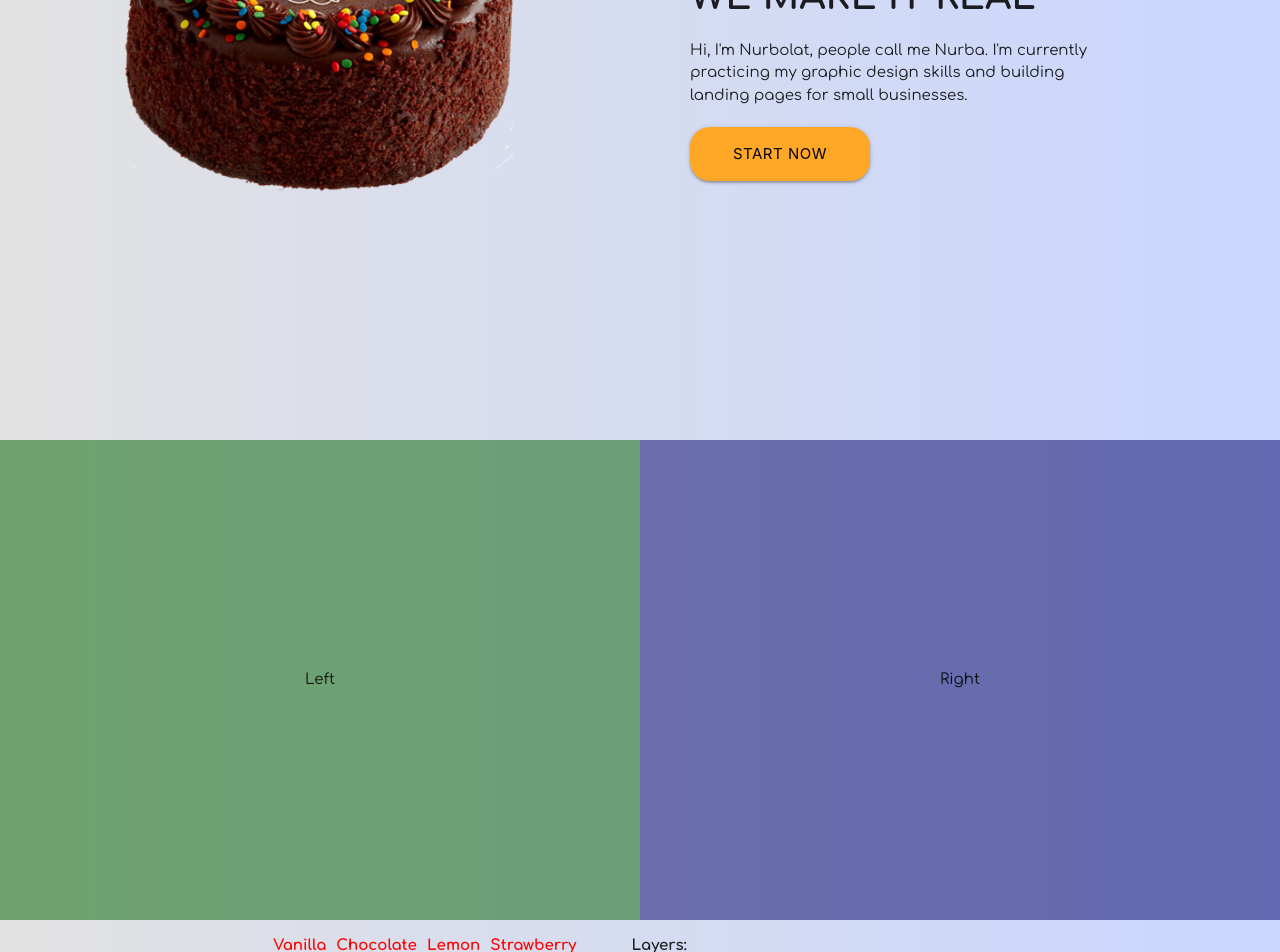
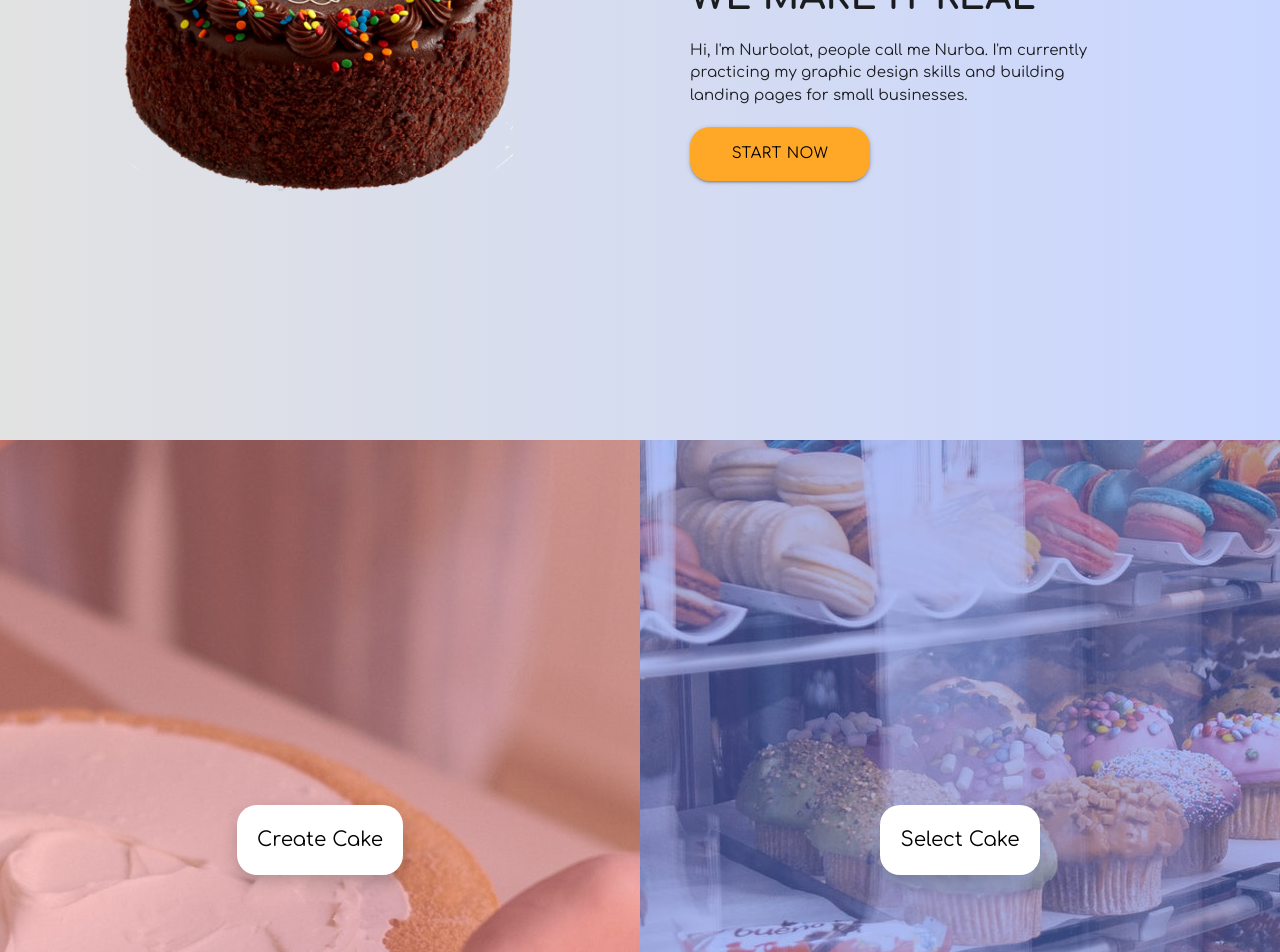
Before and after one commit to aimakov/cake_shop, a React (Create React App) app: page / in a window 1280 px wide. Shown: the part 380-1332 px from the top of the page. Built offline with nearby package versions, Linux system fonts and the light colour scheme.

Commit message:
Added Sides and smooth scrolling to it + Separated pages

```diff
--- a/package.json
+++ b/package.json
@@ -11,7 +11,7 @@
         "react-icons": "^4.2.0",
         "react-router-dom": "^5.2.0",
         "react-scripts": "4.0.3",
-        "react-scroll": "^1.8.3",
+        "react-scroll": "^1.8.4",
         "styled-components": "^5.3.0",
         "web-vitals": "^1.1.2"
     },
--- a/src/App.js
+++ b/src/App.js
@@ -1,6 +1,7 @@
 import "./App.css";
 import Layout from "./pages/Layout";
-import MenuPage from "./pages/MenuPage";
+import SelectCake from "./pages/SelectCake";
+import CreateCake from "./pages/CreateCake";
 import { BrowserRouter as Router, Switch, Route } from "react-router-dom";
 
 function App() {
@@ -9,7 +10,8 @@ function App() {
             <Router>
                 <Switch>
                     <Route path="/" exact component={Layout} />
-                    <Route path="/menu" exact component={MenuPage} />
+                    <Route path="/select" exact component={SelectCake} />
+                    <Route path="/create" exact component={CreateCake} />
                 </Switch>
             </Router>
         </>
--- a/src/Components/CakeBuilder/CakeBuilder.css
+++ b/src/Components/CakeBuilder/CakeBuilder.css
@@ -10,7 +10,7 @@
     align-items: flex-start;
     height: 320px;
     position: relative;
-    /* margin-bottom: 100px; */
+    margin-top: 170px;
 }
 
 .CakeBuilderFirstColumn {
--- a/src/Components/Intro/index.js
+++ b/src/Components/Intro/index.js
@@ -2,8 +2,20 @@ import React from "react";
 import "./Intro.css";
 import Cake_1 from "../../images/Intro_cake.png";
 import Cake_2 from "../../images/Intro_cake_2.png";
+import styled from "styled-components";
+
+import { Link } from "react-scroll";
 
 const Intro = () => {
+    const StartNow = () => {
+        window.scroll(0, 0);
+    };
+
+    const StartNowButton = styled(Link)`
+        width: 180px;
+        border-radius: 20px;
+    `;
+
     return (
         <>
             <div className="row intro valign-wrapper">
@@ -19,9 +31,17 @@ const Intro = () => {
                         Hi, I'm Nurbolat, people call me Nurba. I'm currently practicing my graphic design skills and building landing pages for small
                         businesses.{" "}
                     </p>
-                    <button className="waves-effect waves-light btn-large orange lighten-1 black-text" style={{ borderRadius: "20px", width: "180px" }}>
+                    <StartNowButton
+                        to="sides"
+                        smooth={true}
+                        duration={750}
+                        spy={true}
+                        exact="true"
+                        onClick={StartNow}
+                        className="waves-effect waves-light btn-large orange lighten-1 black-text"
+                    >
                         Start Now
-                    </button>
+                    </StartNowButton>
                 </div>
                 {/* <div className="col l4 hide-on-med-and-down center">
                     <img class="responsive-img intro_cake" src={Cake_2} />
--- a/src/Components/Sides/Sides.css
+++ b/src/Components/Sides/Sides.css
@@ -1,52 +1,98 @@
 .SidesContainer {
     width: 100vw;
-    height: 60vh;
+    height: 100vh;
     display: flex;
     flex-direction: row;
     position: relative;
 }
 
+.SidesContainer a {
+    text-decoration: none;
+    z-index: 10;
+    font-size: 20px;
+    border-radius: 20px;
+    cursor: pointer;
+    color: #000;
+    /* width: 100px; */
+    /* height: 30px; */
+    padding: 20px;
+    background-color: white;
+    box-shadow: 0 8px 16px 0 rgba(0, 0, 0, 0.2);
+    transition: all 0.2s ease-in-out;
+}
+
+.SidesContainer a:hover {
+    background-color: rgba(255, 255, 255, 0.8);
+}
+
 .SidesLeft {
+    background: url("../../images/create.jpeg") center center no-repeat;
+    /* background-size: cover; */
     width: 50%;
     position: absolute;
     height: 100%;
     background-color: rgba(0, 100, 0, 0.5);
+
     display: flex;
     flex-direction: column;
     justify-content: center;
     align-items: center;
 
-    transition: all 0.5s ease-in-out;
+    transition: all 1.2s ease-in-out;
+}
+
+.SidesLeft::after {
+    position: absolute;
+    content: "";
+    width: 100%;
+    height: 100%;
+    background-color: rgba(254, 147, 147, 0.5);
+    z-index: 2;
 }
 
 .SidesRight {
+    background: url("../../images/select.jpeg") center center no-repeat;
+    /* background-size: 100%; */
     width: 50%;
     position: absolute;
     height: 100%;
     left: 50%;
-    background-color: rgba(0, 0, 100, 0.5);
+    /* background-color: rgba(0, 0, 100, 0.5); */
     display: flex;
     flex-direction: column;
     justify-content: center;
     align-items: center;
 
-    transition: all 0.5s ease-in-out;
+    transition: all 1.2s ease-in-out;
+}
+
+.SidesRight::after {
+    position: absolute;
+    content: "";
+    width: 100%;
+    height: 100%;
+    background-color: rgba(93, 123, 234, 0.5);
+    z-index: 2;
 }
 
 .LeftBig {
-    width: 70%;
+    width: 80%;
+    z-index: 100;
 }
 
 .RightBig {
-    width: 70%;
-    left: 30%;
+    width: 80%;
+    left: 20%;
+    z-index: 100;
 }
 
 .LeftSmall {
-    width: 30%;
+    width: 20%;
+    z-index: 1;
 }
 
 .RightSmall {
-    width: 30%;
-    left: 70%;
+    width: 20%;
+    left: 80%;
+    z-index: 1;
 }
--- a/src/Components/Sides/index.js
+++ b/src/Components/Sides/index.js
@@ -17,12 +17,12 @@ const Sides = () => {
 
     return (
         <>
-            <div className="SidesContainer">
+            <div className="SidesContainer" id="sides">
                 <div className={leftClass} onMouseEnter={LeftHover} onMouseLeave={() => (setLeftClass("SidesLeft"), setRightClass("SidesRight"))}>
-                    Left
+                    <a href="/create">Create Cake</a>
                 </div>
                 <div className={rightClass} onMouseEnter={RightHover} onMouseLeave={() => (setLeftClass("SidesLeft"), setRightClass("SidesRight"))}>
-                    Right
+                    <a href="/select">Select Cake</a>
                 </div>
             </div>
         </>
--- /dev/null
+++ b/src/pages/CreateCake.js
@@ -0,0 +1,13 @@
+import React from "react";
+import Navbar from "./../Components/Navbar/Navbar";
+import CakeBuilder from "../Components/CakeBuilder";
+const CreateCake = () => {
+    return (
+        <>
+            <Navbar />
+            <CakeBuilder />
+        </>
+    );
+};
+
+export default CreateCake;
--- a/src/pages/Layout.js
+++ b/src/pages/Layout.js
@@ -11,8 +11,8 @@ const Layout = () => {
             <Navbar />
             <Intro />
             <Sides />
-            <CakeBuilder />
-            <CakeDetails />
+            {/* <CakeBuilder />
+            <CakeDetails /> */}
         </>
     );
 };
--- /dev/null
+++ b/src/pages/SelectCake.js
@@ -0,0 +1,14 @@
+import React from "react";
+import Navbar from "./../Components/Navbar/Navbar";
+import Menu from "./../Components/Menu/Menu";
+
+const SelectCake = () => {
+    return (
+        <>
+            <Navbar />
+            <Menu />
+        </>
+    );
+};
+
+export default SelectCake;
```
Also changed, not shown: 1 other file (tests, documents, lock files or other folders).
